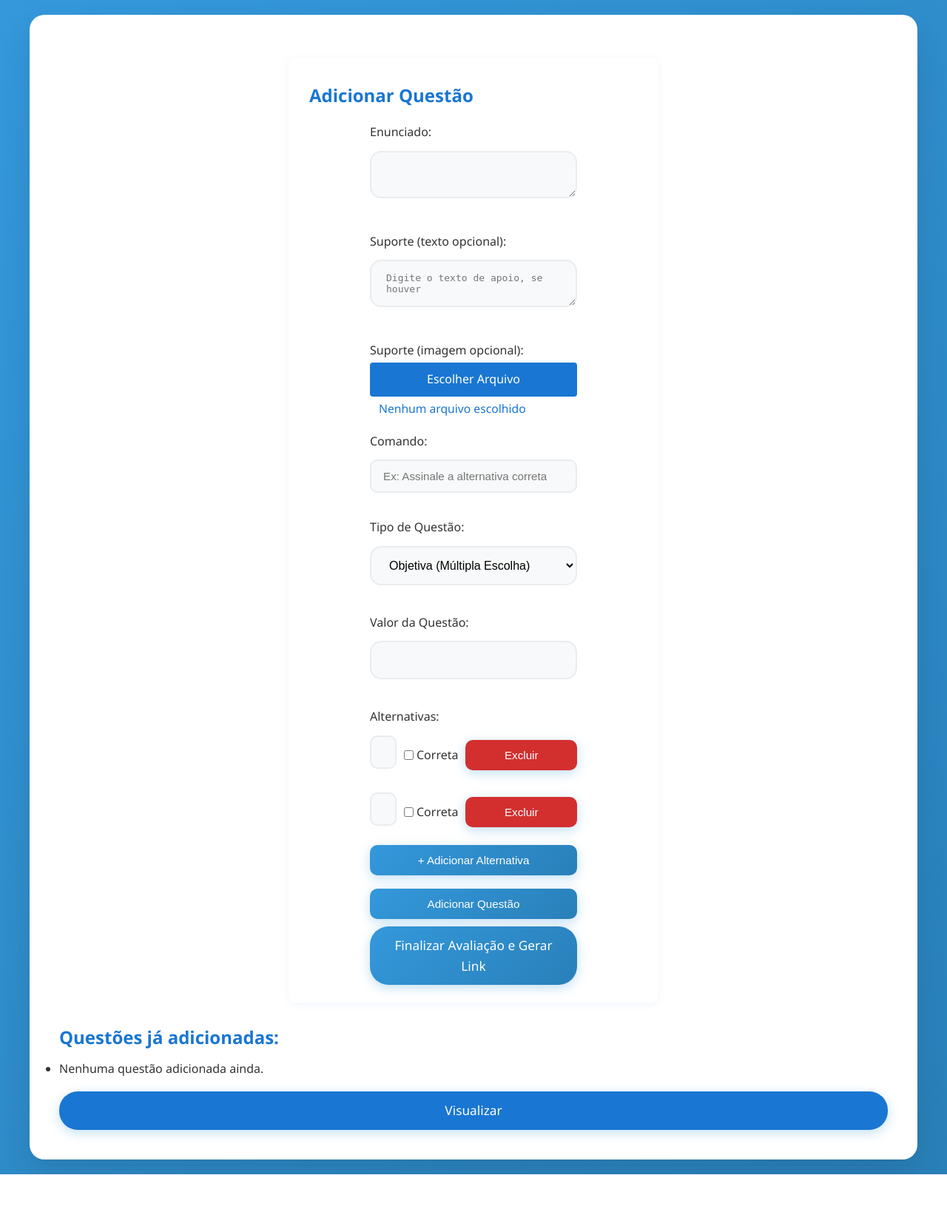
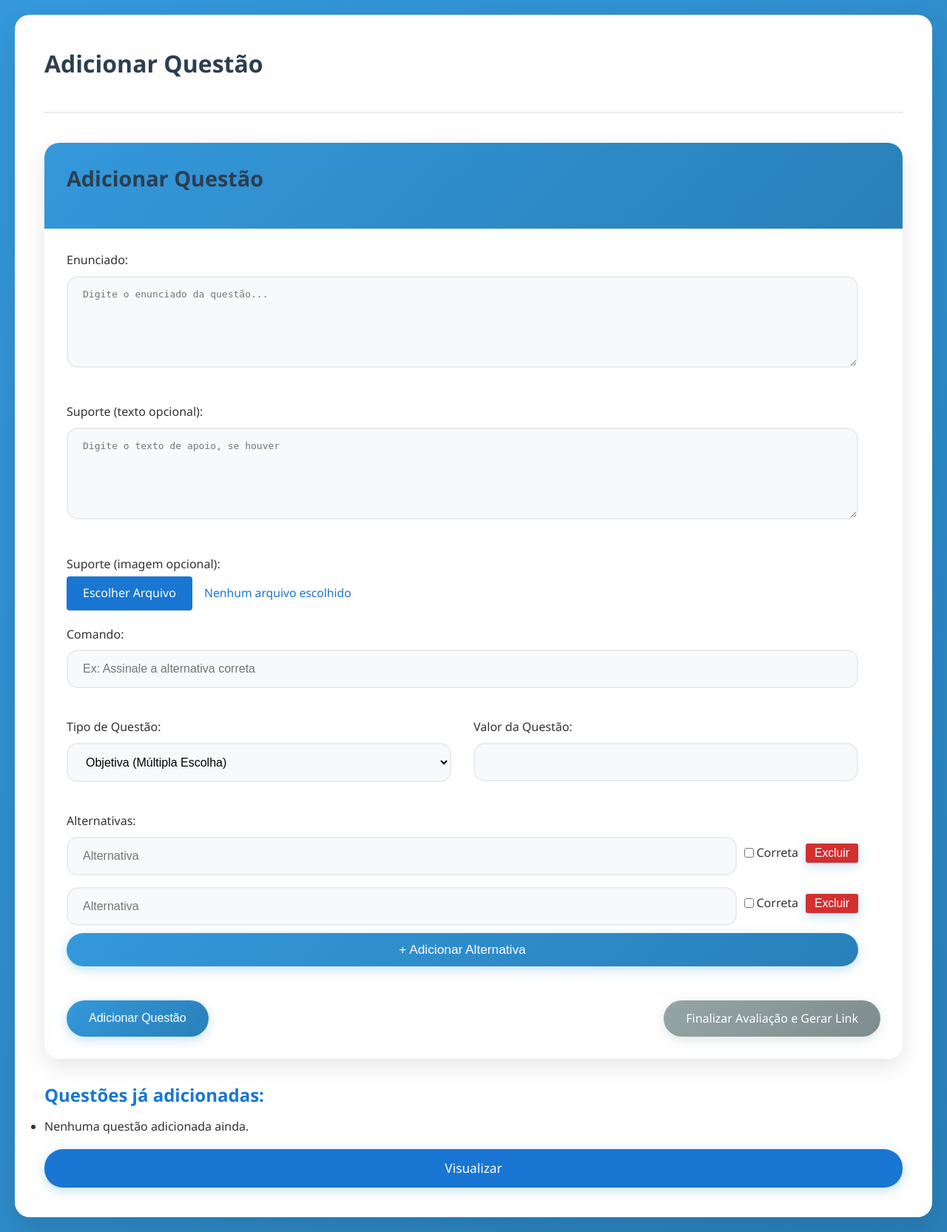
Before and after one commit to Alexanndre85DF/avaliacao-online, a Flask app: page /avaliacao/2 in a window 1280 px wide. Shown: the whole page at 74% size. Before the commit the page ends 1587 px from the top, so only its background shows below. Run offline with Flask 3, Linux system fonts and the light colour scheme; data that the repository does not hold is empty; some libraries are stand-ins or nearby versions.

Commit message:
Adiciona funcionalidade de trocar senha e melhora layout da tela de adicionar questões

```diff
--- a/app.py
+++ b/app.py
@@ -314,6 +314,61 @@ def dashboard(professor_id):
 
     conn.close()
     return render_template('dashboard.html', professor_id=professor_id, avaliacoes=avaliacoes, professores=professores, nome_professor=nome_professor)
+
+# Rota para trocar senha
+@app.route('/trocar_senha/<int:professor_id>', methods=['GET', 'POST'])
+def trocar_senha(professor_id):
+    # Verificar se o usuário está logado e é o próprio usuário ou admin
+    if 'professor_id' not in session:
+        return redirect(url_for('index'))
+
+    if session['professor_id'] != professor_id and not session.get('is_admin'):
+        flash("Acesso negado!", "danger")
+        return redirect(url_for('dashboard', professor_id=session['professor_id']))
+
+    if request.method == 'POST':
+        senha_atual = request.form['senha_atual']
+        nova_senha = request.form['nova_senha']
+        confirmar_senha = request.form['confirmar_senha']
+
+        # Validar se as senhas coincidem
+        if nova_senha != confirmar_senha:
+            return render_template('trocar_senha.html', professor_id=professor_id,
+                                mensagem="As senhas não coincidem!", sucesso=False)
+
+        # Validar tamanho mínimo da senha
+        if len(nova_senha) < 6:
+            return render_template('trocar_senha.html', professor_id=professor_id,
+                                mensagem="A nova senha deve ter pelo menos 6 caracteres!", sucesso=False)
+
+        conn = get_db()
+        cur = execute_query(conn, 'SELECT senha FROM professor WHERE id = ?', (professor_id,))
+        professor = cur.fetchone()
+
+        if not professor:
+            conn.close()
+            return render_template('trocar_senha.html', professor_id=professor_id,
+                                mensagem="Professor não encontrado!", sucesso=False)
+
+        # Verificar se a senha atual está correta
+        if professor['senha'] != senha_atual:
+            conn.close()
+            return render_template('trocar_senha.html', professor_id=professor_id,
+                                mensagem="Senha atual incorreta!", sucesso=False)
+
+        # Atualizar a senha
+        try:
+            execute_query(conn, 'UPDATE professor SET senha = ? WHERE id = ?', (nova_senha, professor_id))
+            conn.commit()
+            conn.close()
+            flash("Senha alterada com sucesso!", "success")
+            return redirect(url_for('dashboard', professor_id=professor_id))
+        except Exception as e:
+            conn.close()
+            return render_template('trocar_senha.html', professor_id=professor_id,
+                                mensagem=f"Erro ao alterar senha: {str(e)}", sucesso=False)
+
+    return render_template('trocar_senha.html', professor_id=professor_id)
 
 @app.route('/avaliacoes_questoes/<int:professor_id>')
 def avaliacoes_questoes(professor_id):
--- a/static/css/style.css
+++ b/static/css/style.css
@@ -16,11 +16,11 @@ body {
 /* ===== CONTAINER SYSTEM ===== */
 .container {
     background: #fff;
-    max-width: 1200px;
-    margin: 20px auto;
-    padding: 40px;
-    border-radius: 20px;
-    box-shadow: 0 20px 40px rgba(0,0,0,0.1);
+    max-width: 100%;
+    margin: 0;
+    padding: 20px;
+    border-radius: 0;
+    box-shadow: none;
     min-height: calc(100vh - 40px);
 }
 
@@ -108,6 +108,7 @@ input[type="number"],
 textarea,
 select {
     width: 100%;
+    max-width: 100%;
     padding: 15px 20px;
     margin: 8px 0 20px 0;
     border: 2px solid #e9ecef;
@@ -115,6 +116,7 @@ select {
     font-size: 1em;
     transition: all 0.3s ease;
     background: #f8f9fa;
+    box-sizing: border-box;
 }
 
 input[type="text"]:focus,
@@ -357,6 +359,21 @@ tr:hover {
     background: #f8f9fa;
 }
 
+/* ===== CARD FORM SPECIFIC ===== */
+.card-body form {
+    max-width: 100%;
+    margin: 0;
+}
+
+.card-body form input[type="text"],
+.card-body form input[type="number"],
+.card-body form select,
+.card-body form textarea {
+    width: 100%;
+    max-width: 100%;
+    box-sizing: border-box;
+}
+
 .container form input[type="text"]:focus,
 .container form input[type="password"]:focus {
     outline: none;
@@ -376,9 +393,9 @@ tr:hover {
 /* ===== RESPONSIVE DESIGN ===== */
 @media (max-width: 768px) {
     .container, .container-fluid {
-        margin: 10px;
-        padding: 20px;
-        border-radius: 15px;
+        margin: 0;
+        padding: 10px;
+        border-radius: 0;
     }
 
     .dashboard-header {
--- a/templates/adicionar_questoes.html
+++ b/templates/adicionar_questoes.html
@@ -5,30 +5,6 @@
     <title>Adicionar Questões</title>
     <link rel="stylesheet" href="/static/css/style.css">
     <style>
-    .form-card {
-        background: #fff;
-        border-radius: 10px;
-        box-shadow: 0 2px 12px rgba(25, 118, 210, 0.07);
-        padding: 32px 28px 24px 28px;
-        margin-bottom: 24px;
-        margin-top: 18px;
-        max-width: 500px;
-        margin-left: auto;
-        margin-right: auto;
-    }
-    .form-card h2 {
-        color: #1976d2;
-        margin-bottom: 18px;
-        font-size: 1.5em;
-    }
-    .form-group {
-        margin-bottom: 18px;
-    }
-    .form-group label {
-        font-weight: 500;
-        margin-bottom: 4px;
-        display: block;
-    }
     .alternativas-list {
         margin-bottom: 18px;
     }
@@ -148,6 +124,39 @@
         color: #1976d2;
         font-size: 0.98em;
     }
+
+    /* FORÇA TODOS OS CAMPOS A OCUPAREM 100% DA LARGURA */
+    .card-body input[type="text"],
+    .card-body input[type="number"],
+    .card-body select,
+    .card-body textarea {
+        width: 100% !important;
+        max-width: 100% !important;
+        box-sizing: border-box !important;
+    }
+
+    /* FORÇA O CKEDITOR A OCUPAR 100% */
+    .cke_chrome {
+        width: 100% !important;
+        max-width: 100% !important;
+    }
+
+    .cke_editor_suporte_texto {
+        width: 100% !important;
+        max-width: 100% !important;
+    }
+
+    /* FORÇA TODOS OS ELEMENTOS DENTRO DO CARD */
+    .card-body * {
+        max-width: 100% !important;
+    }
+
+    /* FORÇA OS CAMPOS DE ALTERNATIVAS */
+    .alternativa-item input[type="text"] {
+        width: 100% !important;
+        max-width: 100% !important;
+        flex: 1 !important;
+    }
     </style>
     <!-- CKEditor CDN -->
     <script src="https://cdn.ckeditor.com/4.22.1/full/ckeditor.js"></script>
@@ -234,6 +243,7 @@
     document.addEventListener('DOMContentLoaded', function() {
       CKEDITOR.replace('suporte_texto', {
         height: 250,
+        width: '100%',
         removePlugins: 'elementspath',
         resize_enabled: false,
         extraPlugins: 'justify',
@@ -247,23 +257,50 @@
           [ 'RemoveFormat', 'Source' ]
         ]
       });
+
+      // Força o CKEditor a ocupar toda a largura após ser criado
+      setTimeout(function() {
+        var editor = CKEDITOR.instances.suporte_texto;
+        if (editor) {
+          editor.resize('100%', 250);
+          var element = editor.element;
+          if (element) {
+            element.setStyle('width', '100%');
+            element.setStyle('max-width', '100%');
+          }
+        }
+      }, 100);
     });
     </script>
 </head>
 <body>
-    <div class="container">
-        <div class="form-card">
+    <div class="container-fluid">
+        <div class="dashboard-header">
             <h2>Adicionar Questão</h2>
+        </div>
+
+        <div class="card">
+            <div class="card-header">
+                <h3>Adicionar Questão</h3>
+            </div>
+            <div class="card-body">
                 <form method="POST" enctype="multipart/form-data">
-                <div class="form-group">
+                    <div class="row">
+                        <div class="col-12">
                             <label>Enunciado:</label>
-                    <textarea name="enunciado" required></textarea>
+                            <textarea name="enunciado" required rows="6" placeholder="Digite o enunciado da questão..."></textarea>
                         </div>
-                <div class="form-group">
+                    </div>
+
+                    <div class="row">
+                        <div class="col-12">
                             <label>Suporte (texto opcional):</label>
-                    <textarea name="suporte_texto" id="suporte_texto" placeholder="Digite o texto de apoio, se houver"></textarea>
+                            <textarea name="suporte_texto" id="suporte_texto" rows="6" placeholder="Digite o texto de apoio, se houver"></textarea>
                         </div>
-                <div class="form-group">
+                    </div>
+
+                    <div class="row">
+                        <div class="col-12">
                             <label>Suporte (imagem opcional):</label>
                             <div class="file-input-wrapper">
                                 <label class="file-input-label">Escolher Arquivo
@@ -273,26 +310,38 @@
                             </div>
                             <img id="suporte-preview-imagem" alt="Prévia da imagem de suporte" style="display:none; max-width:200px; margin-top:8px; border:1px solid #bcdffb; border-radius:4px;" />
                         </div>
-                <div class="form-group">
+                    </div>
+
+                    <div class="row">
+                        <div class="col-12">
                             <label>Comando:</label>
                             <input type="text" name="comando" placeholder="Ex: Assinale a alternativa correta" required>
                         </div>
-                <div class="form-group">
+                    </div>
+
+                    <div class="row">
+                        <div class="col-md-6">
                             <label>Tipo de Questão:</label>
                             <select name="tipo" id="tipo_questao" onchange="toggleTipoQuestao()" required>
                                 <option value="objetiva">Objetiva (Múltipla Escolha)</option>
                                 <option value="subjetiva">Subjetiva (Dissertativa)</option>
                             </select>
                         </div>
-                <div class="form-group">
+                        <div class="col-md-6">
                             <label>Valor da Questão:</label>
                             <input type="number" name="valor" step="0.01" min="0" required>
                         </div>
-                <div class="form-group" id="resposta_correta_group" style="display:none;">
+                    </div>
+
+                    <div class="row" id="resposta_correta_group" style="display:none;">
+                        <div class="col-12">
                             <label>Resposta Esperada (opcional):</label>
-                    <textarea name="resposta_correta" placeholder="Digite a resposta esperada para orientar a correção"></textarea>
+                            <textarea name="resposta_correta" rows="4" placeholder="Digite a resposta esperada para orientar a correção"></textarea>
                         </div>
-                <div class="form-group alternativas-list" id="alternativas_group">
+                    </div>
+
+                    <div class="row alternativas-list" id="alternativas_group">
+                        <div class="col-12">
                             <label>Alternativas:</label>
                             <div id="alternativas">
                                 <div class="alternativa-item">
@@ -308,12 +357,18 @@
                             </div>
                             <button type="button" onclick="addAlternativa()" class="btn btn-full">+ Adicionar Alternativa</button>
                         </div>
-                <button type="submit" class="btn btn-full">Adicionar Questão</button>
-                <a href="/gerar_link/{{ avaliacao_id }}" class="btn btn-finalizar"><span>Finalizar Avaliação e Gerar Link</span></a>
+                    </div>
+
+                    <div class="d-flex justify-content-between">
+                        <button type="submit" class="btn">Adicionar Questão</button>
+                        <a href="/gerar_link/{{ avaliacao_id }}" class="btn btn-secondary">Finalizar Avaliação e Gerar Link</a>
+                    </div>
                 </form>
             </div>
+        </div>
+
         <div class="questoes-list">
-            <h3 style="color:#1976d2;">Questões já adicionadas:</h3>
+            <h3>Questões já adicionadas:</h3>
             <ul style="padding-left:0;">
                 {% for q in questoes %}
                     <li class="questao-item">
--- a/templates/dashboard.html
+++ b/templates/dashboard.html
@@ -11,6 +11,7 @@
         <div class="dashboard-header">
             <h2>Bem-vindo a esta plataforma, {{ nome_professor }}!</h2>
             <div class="dashboard-actions">
+                <a href="/trocar_senha/{{ professor_id }}" class="btn btn-success">Trocar Senha</a>
                 {% if session.get('is_admin') %}
                 <a href="/cadastrar_professor" class="btn">Cadastrar Professor</a>
                 {% endif %}
```
Also changed, not shown: templates/index.html (+28 -3 lines), templates/trocar_senha.html (added, +60 -0 lines), database.db. Lines whose indentation alone changed are shown as unchanged.
